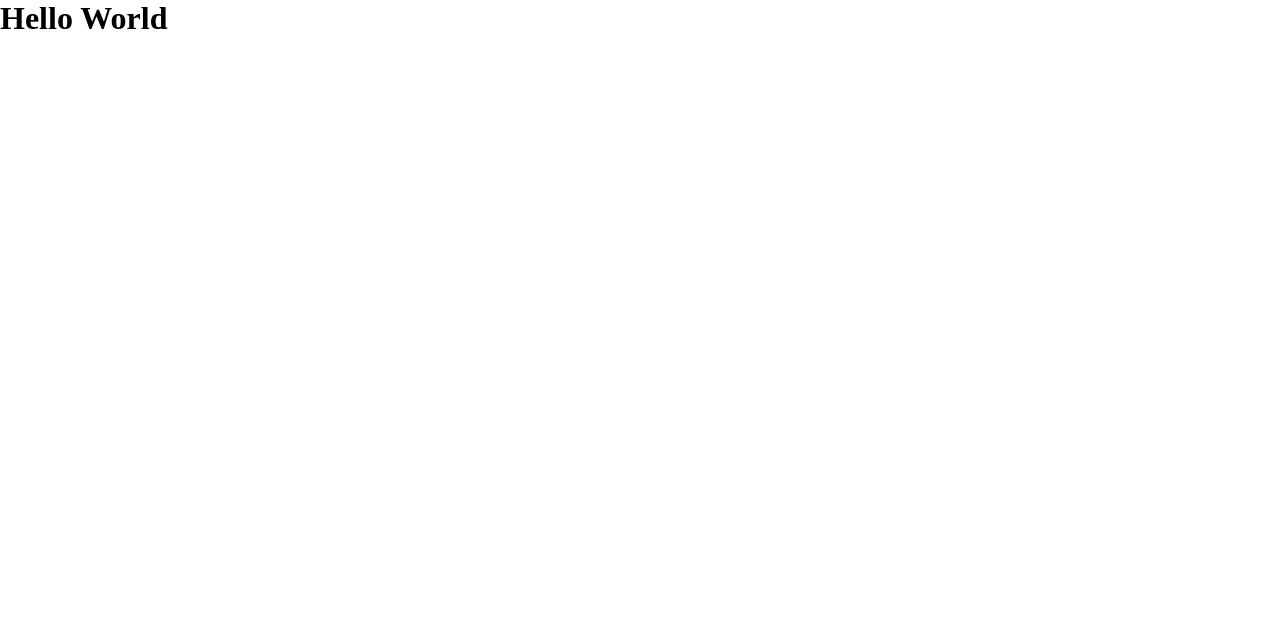
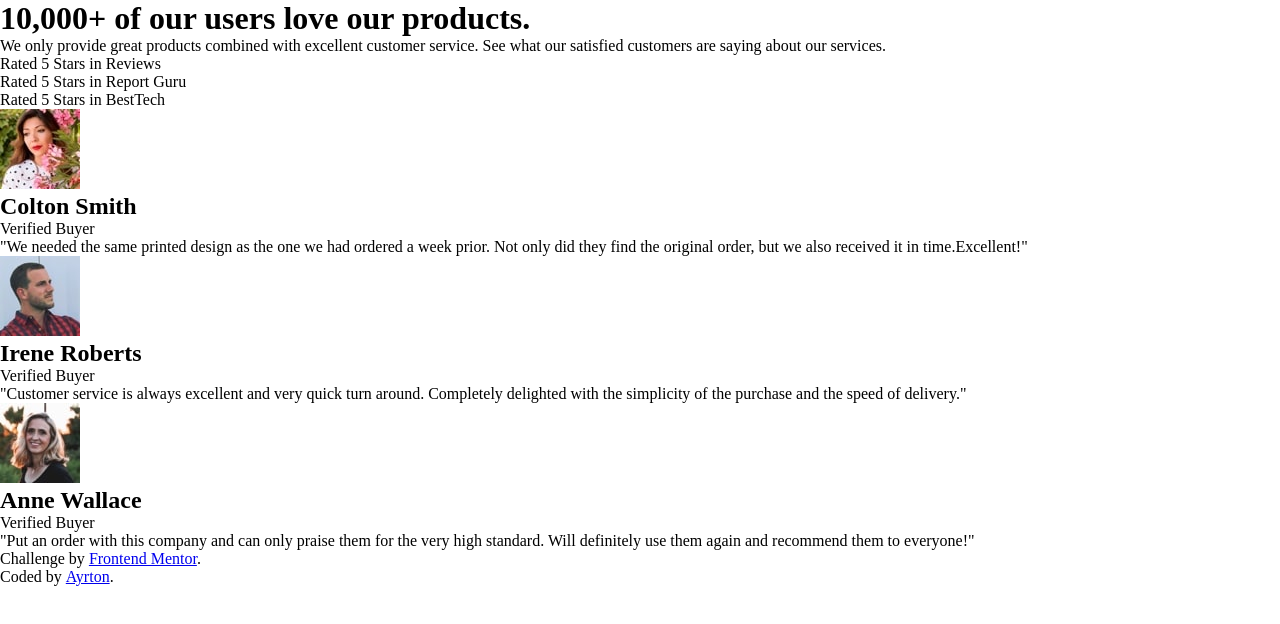
Before and after one commit to ayrtton/social-proof-section, a React (Vite) app: page / in a window 1280 px wide. Shown: the top 624 px of the page. Built offline with nearby package versions, Linux system fonts and the light colour scheme.

Commit message:
Set the HTML structure

```diff
--- a/src/App.jsx
+++ b/src/App.jsx
@@ -1,9 +1,12 @@
 import './assets/css/main.css';
+import Footer from './components/Footer';
+import Main from './components/Main';
 
 function App() {
     return (
         <>
-            <h1>Hello World</h1>
+            <Main/>
+            <Footer/>
         </>
     );
 }
--- /dev/null
+++ b/src/components/Footer.jsx
@@ -0,0 +1,17 @@
+function Footer() {
+    return (
+        <footer>
+            <div className="attribution">
+                <p className="attribution__source">Challenge by&nbsp;
+                    <a href="https://www.frontendmentor.io?ref=challenge" target="_blank" rel="noreferrer">
+                    Frontend Mentor</a>.&nbsp;
+                </p>
+                <p className="attribution__developer">Coded by&nbsp;
+                    <a href="https://github.com/ayrtton" target="_blank" rel="noreferrer">Ayrton</a>.
+                </p>
+            </div>
+        </footer>
+    );
+}
+
+export default Footer;
--- /dev/null
+++ b/src/components/Main.jsx
@@ -0,0 +1,57 @@
+import anne from '../assets/images/image-anne.jpg';
+import colton from '../assets/images/image-colton.jpg';
+import irene from '../assets/images/image-irene.jpg';
+
+function Main() {
+    return (
+        <main>
+            <div className="service-presentation">
+                <div className="service-presentation__text">
+                    <h1 className="service-presentation__title">10,000+ of our users love our products.</h1>
+                    <p className="service-presentation__content">We only provide great products combined with
+                    excellent customer service. See what our satisfied customers are saying about our
+                    services.</p>
+                </div>
+                <div className="service-presentation__rating">
+                    <div className="service-presentation__rating-1">Rated 5 Stars in Reviews</div>
+                    <div className="service-presentation__rating-2">Rated 5 Stars in Report Guru</div>
+                    <div className="service-presentation__rating-3">Rated 5 Stars in BestTech</div>
+                </div>
+            </div>
+            <div className="service-reviews">
+                <div className="reviewer">
+                    <div className="reviewer__profile">
+                        <img className="reviewer__profile-image" src={anne} alt="Anne image" />
+                        <h2 className="reviewer__profile-name">Colton Smith</h2>
+                        <span className="reviewer__profile-description">Verified Buyer</span>
+                    </div>
+                    <p className="reviewer__text">{'"'}We needed the same printed design as the one we had
+                    ordered a week prior. Not only did they find the original order, but we also received
+                    it in time.Excellent!{'"'}</p>
+                </div>
+                <div className="reviewer">
+                    <div className="reviewer__profile">
+                        <img className="reviewer__profile-image" src={colton} alt="Colton image" />
+                        <h2 className="reviewer__profile-name">Irene Roberts</h2>
+                        <span className="reviewer__profile-description">Verified Buyer</span>
+                    </div>
+                    <p className="reviewer__text">{'"'}Customer service is always excellent and very quick
+                    turn around. Completely delighted with the simplicity of the purchase and the speed of
+                    delivery.{'"'}</p>
+                </div>
+                <div className="reviewer">
+                    <div className="reviewer__profile">
+                        <img className="reviewer__profile-image" src={irene} alt="" />
+                        <h2 className="reviewer__profile-name">Anne Wallace</h2>
+                        <span className="reviewer__profile-description">Verified Buyer</span>
+                    </div>
+                    <p className="reviewer__text">{'"'}Put an order with this company and can only praise
+                    them for the very high standard. Will definitely use them again and recommend them to
+                    everyone!{'"'}</p>
+                </div>
+            </div>
+        </main>
+    );
+}
+
+export default Main;
```
